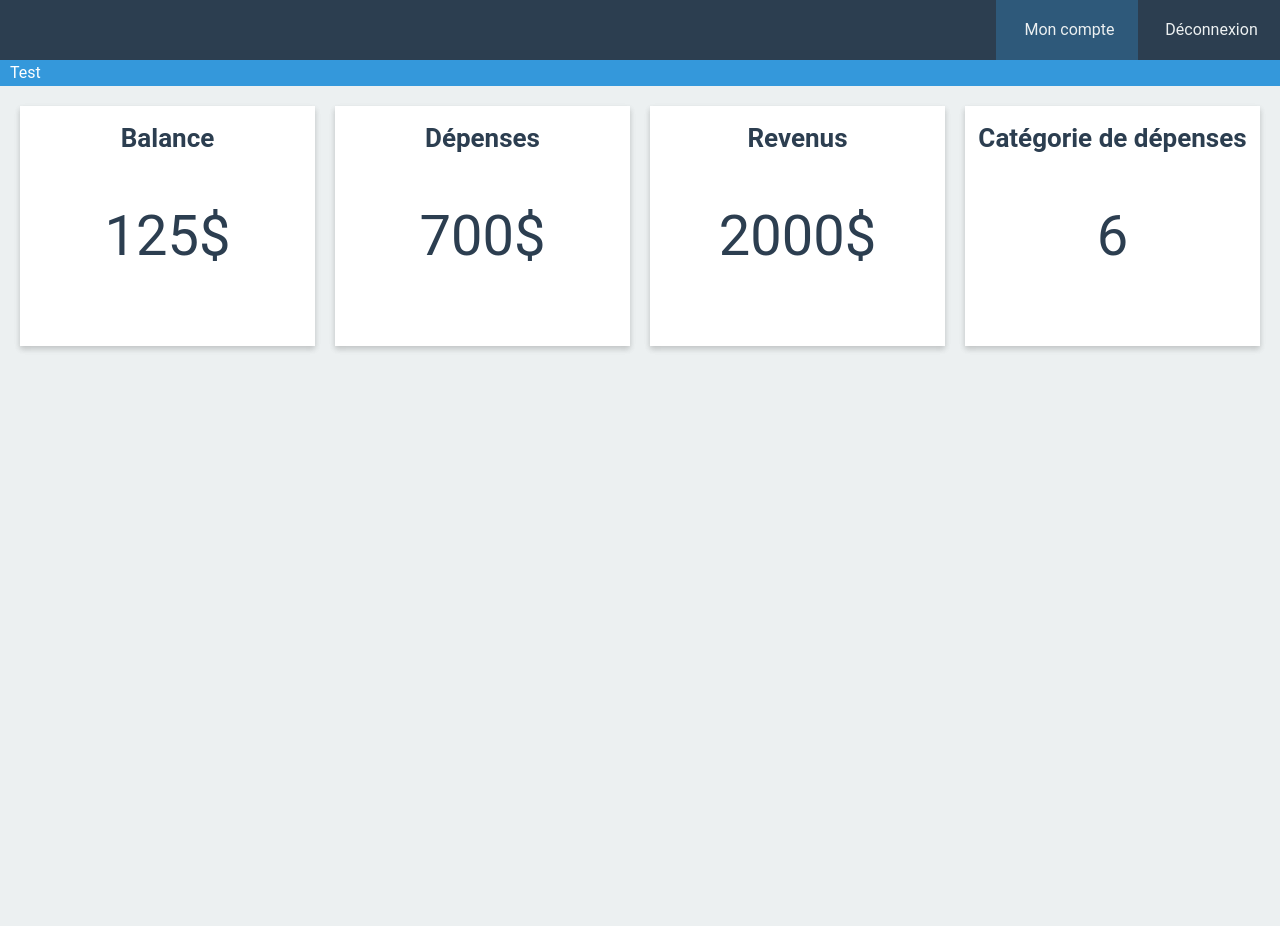
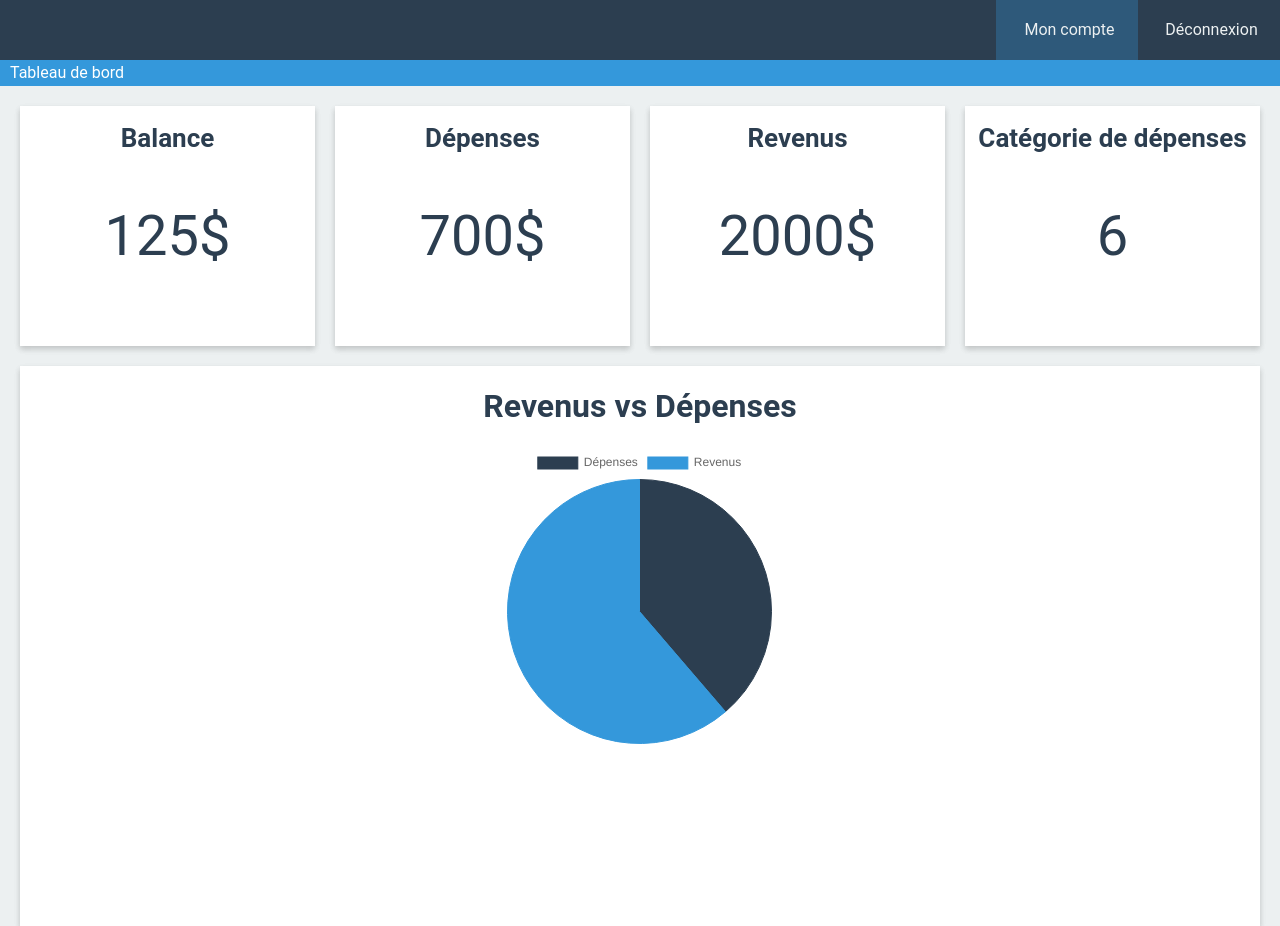
Before and after one commit to RaccoonFive/BudgetAppDesign, a website: page dashboard.html in a window 1280 px wide. Before the commit the page ends 800 px from the top, so only its background shows below. Drawn offline with nearby package versions, Linux system fonts and the light colour scheme; files that its build step writes are made by us from their sources; a web font is replaced by a local one.

Commit message:
Added graph to dashboard + minor changes

```diff
--- a/dashboard.html
+++ b/dashboard.html
@@ -7,6 +7,7 @@
   <link rel="stylesheet" href="css/app.css">
   <link rel="stylesheet" href="css/font.css">
   <link rel="stylesheet" href="css/dashboard.css">
+  <script src="https://cdnjs.cloudflare.com/ajax/libs/Chart.js/2.7.2/Chart.bundle.min.js"></script>
   <script src="js/jquery-3.3.1.min.js"></script>
   <script src="js/application.js"></script>
   <title>Dashboard</title>
@@ -53,7 +54,7 @@
   </div>
 
   <nav class="breadcrumb">
-    <a class="breadcrumb__link">Test</a>
+    <a class="breadcrumb__link">Tableau de bord</a>
   </nav>
 
 
@@ -79,11 +80,39 @@
     </div>
   </div>
 
-  <div class="container_graph">
+  <div class="graphBoxWrapper">
+    <div class="graphBox">
+      <h1 class="graphBox__title">Revenus vs Dépenses</h1>
+      <div class="graphBox__chart">
+        <canvas id="myChart"></canvas>
+      </div>
+    </div>
+  </div>
+</body>
 
-  </div>
-
-
-
-</body>
+<script>
+  var ctx = document.getElementById("myChart");
+  var myChart = new Chart(ctx, {
+    type: 'pie',
+    data: {
+      labels: ["Dépenses", "Revenus"],
+      datasets: [{
+        label: '# of Votes',
+        data: [12, 19],
+        backgroundColor: [
+          '#2C3E50',
+          '#3498DB',
+        ],
+        borderColor: [
+          '#2C3E50',
+          '#3498DB'
+        ],
+        borderWidth: 1
+      }]
+    },
+    options: {
+      responsive: true
+    }
+  });
+</script>
 </html>
--- a/sass/app.scss
+++ b/sass/app.scss
@@ -27,36 +27,6 @@ input::placeholder {
 input:focus {
   border-bottom: $darkBlue_color 2px solid;
 }
-
-.dashboardBoxWrapper {
-  display: grid;
-  grid-template-columns: repeat(4, 1fr);
-  grid-gap: 20px;
-  margin-left: 20px;
-  margin-right: 20px;
-  margin-top: 20px;
-
-
-  .dashboardBox {
-    height: 240px;
-    display: flex;
-    flex-direction: column;
-    align-items: center;
-    color: $darkBlue_color;
-    background: #ffffff;
-    box-shadow: 0 3px 6px rgba(0,0,0,0.10), 0 3px 6px rgba(0,0,0,0.10);
-
-    .dashboardBox__title {
-      font-size: 26px;
-    }
-
-    .dashboardBox__value {
-      font-size: 56px;
-      margin-top: 32px;
-    }
-  }
-}
-
 
 
 
@@ -153,7 +123,7 @@ input:focus {
     color: $white_color;
     background: rgba(44, 62, 80, 0.55);
     border-bottom: 1px rgba(44, 62, 80, 0.70) solid;
-    transition: background-color 0.2s ease-in-out;
+    transition: background-color 0.1s ease-in-out;
 
     &.selected {
       background: rgba(44, 62, 80, 0.85);
--- a/sass/dashboard.scss
+++ b/sass/dashboard.scss
@@ -4,6 +4,62 @@ body {
   background: $white_color;
 }
 
-.dashboardCounter{
+
+
+.dashboardBoxWrapper {
+  display: grid;
+  grid-template-columns: repeat(4, 1fr);
+  grid-gap: 20px;
+  margin-top: 20px;
+  margin-left: 20px;
+  margin-right: 20px;
+
+
+  .dashboardBox {
+    height: 240px;
+    display: flex;
+    flex-direction: column;
+    align-items: center;
+    text-align: center;
+    color: $darkBlue_color;
+    background: #ffffff;
+    box-shadow: 0 3px 6px rgba(0,0,0,0.10), 0 3px 6px rgba(0,0,0,0.10);
+
+    .dashboardBox__title {
+      font-size: 26px;
+    }
+
+    .dashboardBox__value {
+      font-size: 56px;
+      margin-top: 32px;
+    }
+  }
+}
+
+
+.graphBoxWrapper {
+  margin-top: 20px;
+  margin-left: 20px;
+  margin-right: 20px;
+  height: 560px;
   background: #ffffff;
+  box-shadow: 0 3px 6px rgba(0,0,0,0.10), 0 3px 6px rgba(0,0,0,0.10);
+
+
+  .graphBox {
+    height: 100%;
+    display: flex;
+    flex-direction: column;
+    align-items: center;
+    margin-bottom: 16px;
+
+    .graphBox__title {
+      color: $darkBlue_color;
+    }
+
+    .graphBox__chart{
+      position: relative;
+      width: 48%;
+    }
+  }
 }
```
Also changed, not shown: css/app.css.
